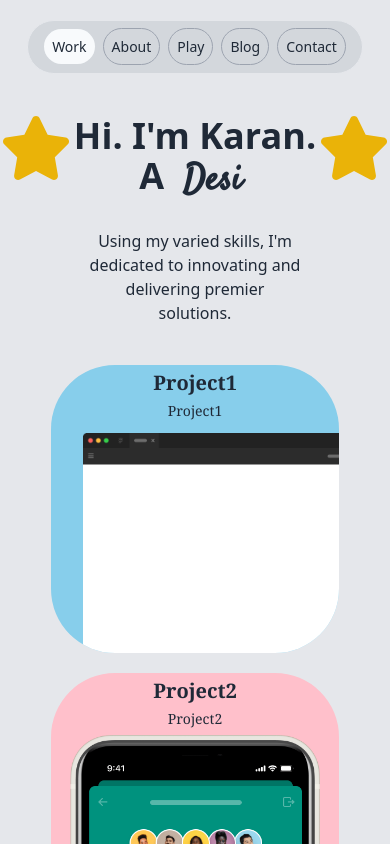
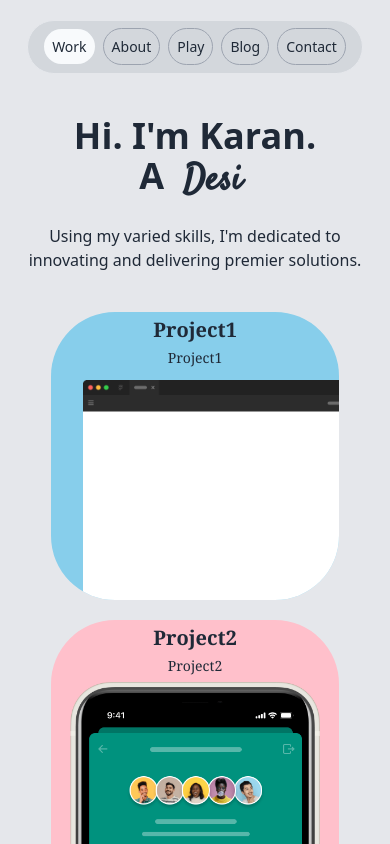
Before and after one commit to kg59/portfolio, a Next.js app: page / in a window 390 px wide. Shown: the top 844 px of the page. Built offline with nearby package versions, Linux system fonts and the light colour scheme; a web font is replaced by a local one.

Commit message:
fixed hero jitter

```diff
--- a/components/Hero/Hero.jsx
+++ b/components/Hero/Hero.jsx
@@ -16,10 +16,11 @@ export default function Hero() {
 
   return (
     <div className="hero-box">
-      <FontAwesomeIcon icon={hero.icon} className="hero-star" size="4x" />
+      <span className="hidden md:table-cell"><FontAwesomeIcon icon={hero.icon} className="hero-star" size="4x" /></span>
       <div className="hero-name">
+        <div className="hero-title">
           <span>{hero.about.name}</span>
-        <br/>
+          <br />
           A &nbsp;
           <span style={{
             fontFamily: fontStyle
@@ -30,7 +31,7 @@ export default function Hero() {
               sequence={
                 hero.about.jobs.map((job, index) => {
                   if (job.styles != undefined) {
-              return [ () => setFontStyle(job.styles.font), job.title, 2000, '']
+                    return [() => setFontStyle(job.styles.font), job.title, 2000, '']
                   } else {
                     return [() => setFontStyle(hero.defaultStyles.font), job.title, 2000, '']
                   }
@@ -41,11 +42,12 @@ export default function Hero() {
               repeat={Infinity}
             />
           </span>
+        </div>
         <div className="hero-sub">
           {hero.about.sub}
         </div>
       </div>
-      <FontAwesomeIcon icon={hero.icon} className="hero-star" size="4x" />
+      <span className="hidden md:table-cell"><FontAwesomeIcon icon={hero.icon} className="hero-star" size="4x" /></span>
     </div>
   )
 }
--- a/components/Hero/Hero.module.css
+++ b/components/Hero/Hero.module.css
@@ -5,7 +5,7 @@
         }
 
         .hero-star {
-            @apply hidden md:table-cell text-yellow-500;
+            @apply text-yellow-500;
         }
 
         .hero-star > span {
@@ -16,6 +16,10 @@
             @apply text-4xl md:text-7xl lg:text-9xl text-center;
         }
 
+        .hero-title {
+            @apply h-20 md:h-72;
+        }
+
         .hero-sub {
             @apply text-base md:text-2xl font-normal p-4 mt-3;
         }
```
Lines whose indentation alone changed are shown as unchanged.
